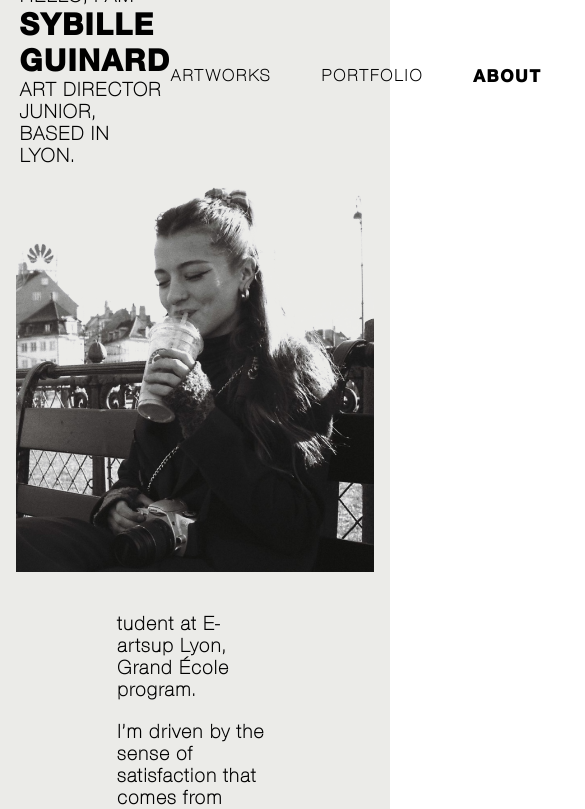
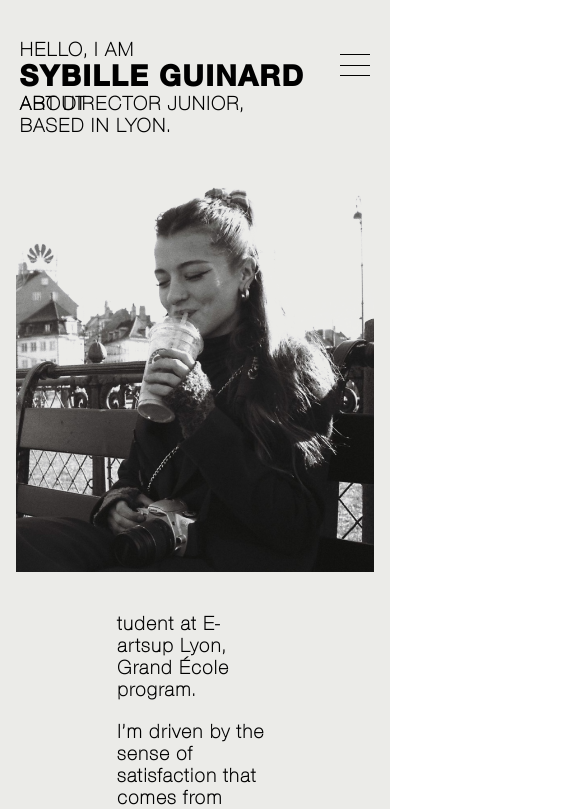
Before and after one commit to sybilleguinard/sybilleguinard.github.io, a React (Create React App) app: page /about in a window 390 px wide. Shown: the top 809 px of the page, 585 px wide, since content can reach past the window. Built offline with nearby package versions, Linux system fonts and the light colour scheme.

Commit message:
create mobile header + add true links

```diff
--- /dev/null
+++ b/src/Utils.js
@@ -0,0 +1,13 @@
+import { useState, useLayoutEffect } from "react";
+export function useWindowSize() {
+    const [size, setSize] = useState([0, 0]);
+    useLayoutEffect(() => {
+        function updateSize() {
+            setSize([window.innerWidth, window.innerHeight]);
+        }
+        window.addEventListener('resize', updateSize);
+        updateSize();
+        return () => window.removeEventListener('resize', updateSize);
+    }, []);
+    return size;
+}
--- a/src/app/App.js
+++ b/src/app/App.js
@@ -16,7 +16,7 @@ function App() {
                 <Routes>
                     <Route path="/" element={<Home />} />
                     <Route path="/artworks" element={<Artworks />} />
-                    <Route path="/projets" element={<Projets />} />
+                    <Route path="/portfolio" element={<Projets />} />
                     <Route path="/detail-projet" element={<DetailProjet />} />
                     <Route path="/contact" element={<Contact />} />
                     <Route path="/about" element={<About />} />
--- a/src/components/Header.css
+++ b/src/components/Header.css
@@ -1,20 +1,22 @@
 .header {
     display: flex;
     justify-content: space-between;
-    width: 100%;
+    width: 100vw;
     text-transform: uppercase;
     height: 150px;
     align-items: center;
     padding: 0 5vw;
     background-color: var(--beige);
 }
+.logo-second:first-child {
+    top: 38px;
+}
 .logo-second {
-    --visible: visible;
-    visibility: var(--visible);
+    position: absolute;
     font-size: 20px;
 }
 .logo {
-    font-size: 30px;
+    font-size: 1.8rem;
     letter-spacing: 1.5px;
     cursor: pointer;
     font-family: Helvetica-Bold;
@@ -25,11 +27,72 @@
     font-size: 17px;
     letter-spacing: 1.7px;
 }
-.navbar li {
-    cursor: pointer;
-    letter-spacing: 1.7px;
+.navbar a {
     list-style: none;
+    text-decoration: none;
+    color: black;
+    z-index: 2;
 }
 .navbar .active {
     font-family: Helvetica-Bold;
 }
+.burger-container {
+    width: 32px;
+    border-radius: 100%;
+    height: 32px;
+    padding: 5px;
+    align-items: center;
+    display: none;
+    position: relative;
+    top: -10px;
+    justify-content: space-between;
+    cursor: pointer;
+    flex-direction: column;
+    transition: transform 0.2s;
+}
+
+.burger-container:hover,
+.burger-container.active {
+    transform: rotate(90deg);
+}
+.burger-container:hover .burger,
+.burger-container.active .burger {
+    height: 3px;
+}
+.burger {
+    background-color: black;
+    width: 30px;
+    height: 1px;
+    transition: height 0.2s;
+}
+
+@media (max-width: 1000px) {
+    .burger-container {
+        display: flex;
+    }
+    .navbar {
+        display: none;
+    }
+    .navbar.active {
+        display: flex;
+        flex-direction: column;
+        z-index: 10;
+        position: fixed;
+        right: 5vw;
+        top: 100px;
+        gap: 30px;
+        padding: 30px;
+        align-items: center;
+    }
+    .navbar.active:before {
+        content: '';
+        position: absolute;
+        top: 0;
+        border-radius: 15px;
+        width: 100%;
+        height: 100%;
+        -webkit-backdrop-filter: blur(15px); /* assure la compatibilité avec safari */
+        backdrop-filter: blur(15px);
+        background-color: rgba(182, 182, 182, 0.2);
+    }
+}
--- a/src/components/Header.js
+++ b/src/components/Header.js
@@ -1,41 +1,43 @@
 import './Header.css';
-import React from 'react';
-import { useNavigate, useLocation } from 'react-router-dom';
+import React, { useState } from 'react';
+import { useNavigate, useLocation, NavLink } from 'react-router-dom';
+import { useWindowSize } from '../Utils';
 
 function Header({ isSecondVisible }) {
     const to = useNavigate();
+    const [width, height] = useWindowSize();
+    const [burgerActive, setBurgerActive] = useState(false);
+    const path = useLocation().pathname;
 
-    const path = useLocation().pathname;
+    console.log(path);
 
     return (
         <section className="header">
             <div className="logo-container">
-                <div className="logo-second" style={{ '--visible': isSecondVisible ? 'visible' : 'hidden' }}>
-                    Hello, I am
-                </div>
+                <div className={'logo-second' + (isSecondVisible ? '' : ' d-none')}>Hello, I am</div>
                 <div className="logo" onClick={() => to('/')}>
                     Sybille Guinard
                 </div>
-                <div className="logo-second" style={{ '--visible': isSecondVisible ? 'visible' : 'hidden' }}>
+                <div className={'logo-second' + (isSecondVisible ? '' : ' d-none')}>
                     Art director junior,
                     <br />
                     based in Lyon.
                 </div>
+                <div className={'logo-second' + (width < 1000 ? '' : ' d-none')}>{path.slice(1)}</div>
             </div>
-            <ul className="navbar">
-                <li className={path.includes('/artworks') ? 'active' : ''} onClick={() => to('/artworks')}>
-                    Artworks
-                </li>
-                <li className={path.includes('/projets') ? 'active' : ''} onClick={() => to('/projets')}>
-                    Portfolio
-                </li>
-                <li className={path.includes('/about') ? 'active' : ''} onClick={() => to('/about')}>
-                    About
-                </li>
-                <li className={path.includes('/contact') ? 'active' : ''} onClick={() => to('/contact')}>
-                    Contact
-                </li>
-            </ul>
+            <div
+                className={'burger-container ' + (burgerActive && 'active')}
+                onClick={() => setBurgerActive(val => !val)}>
+                <div className="burger" />
+                <div className="burger" />
+                <div className="burger" />
+            </div>
+            <nav className={'navbar ' + (burgerActive && 'active')}>
+                <NavLink to={'/artworks'}>Artworks</NavLink>
+                <NavLink to={'/portfolio'}>Portfolio</NavLink>
+                <NavLink to={'/about'}>About</NavLink>
+                <NavLink to={'/contact'}>Contact</NavLink>
+            </nav>
         </section>
     );
 }
--- a/src/pages/DetailProjet.css
+++ b/src/pages/DetailProjet.css
@@ -5,6 +5,8 @@
     height: 30px;
     cursor: pointer;
     margin-bottom: 1rem;
+    color: black;
+    text-decoration: none;
 }
 .go-back p {
     font-size: 15px;
--- a/src/pages/DetailProjet.js
+++ b/src/pages/DetailProjet.js
@@ -3,7 +3,7 @@ import Footer from '../components/Footer';
 import Header from '../components/Header';
 import Arrow from '../components/Arrow';
 import './DetailProjet.css';
-import { useNavigate } from 'react-router-dom';
+import { useNavigate, Link } from 'react-router-dom';
 import { Helmet } from 'react-helmet';
 import data from '../data.json';
 
@@ -36,10 +36,10 @@ function DetailProjet() {
             </Helmet>
             <Header />
             <div className="container">
-                <div className="go-back" onClick={() => to('/projets')}>
+                <Link className="go-back" to={-1}>
                     <Arrow direction="1px 0 0 1px" hover="3px 0 0 3px" />
                     <p>Voir les autres projets</p>
-                </div>
+                </Link>
                 <img className="detail-projet-img" src={img} alt="Description d'un projet" />
                 <Arrow
                     onClick={scrollTop}
--- a/src/pages/Home.js
+++ b/src/pages/Home.js
@@ -21,7 +21,7 @@ function Home() {
         const interval = setInterval(() => {
             if (!pause) setStep(step => (step + 1) % data.home.length);
             else setPause(false);
-        }, 10000);
+        }, 5000);
         return () => clearInterval(interval);
     }, [pause]);
 
```
